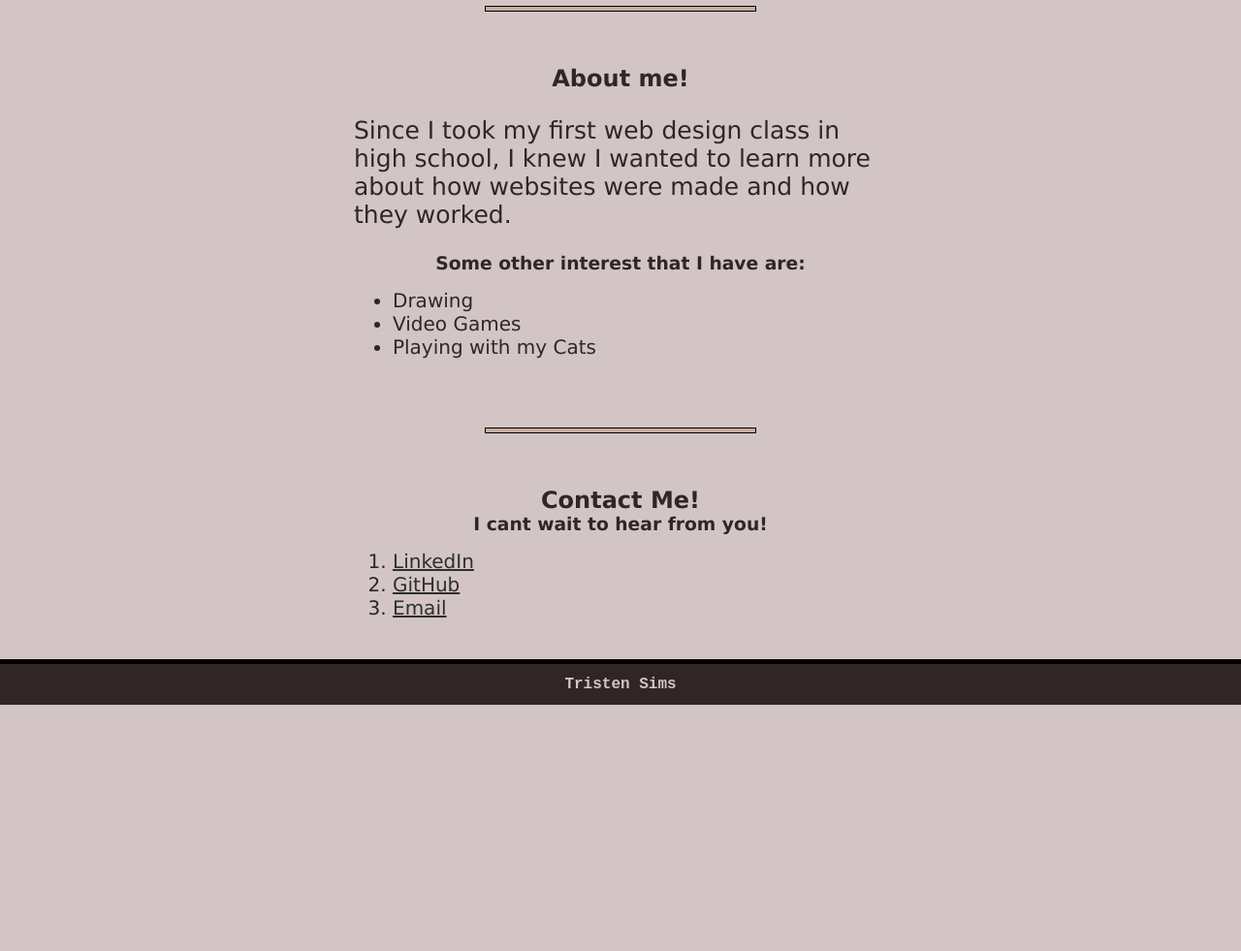
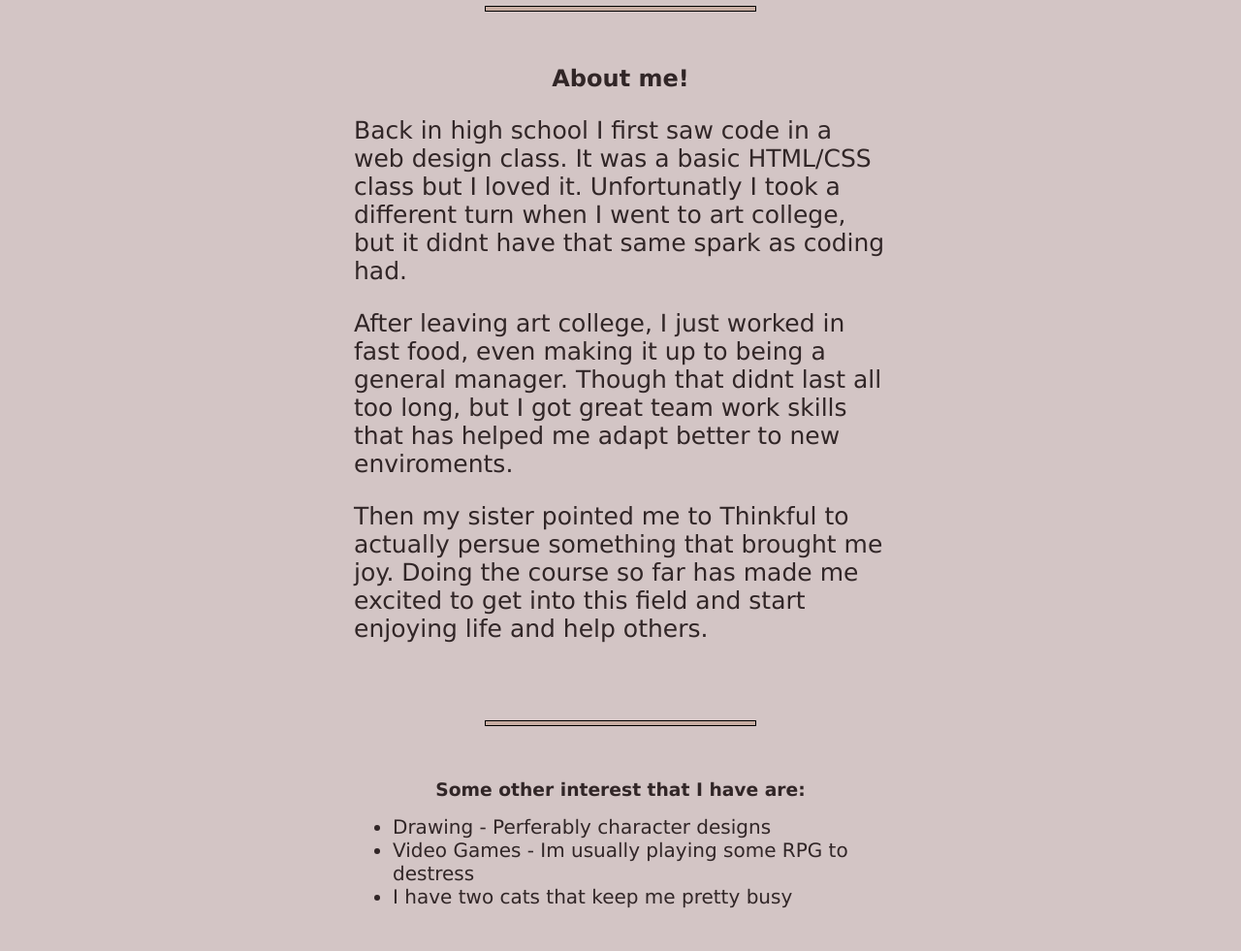
Before and after one commit to tristensims/Portfolio-Web-Page, a plain HTML site: page index.html in a window 1280 px wide. Shown: the part 600-1581 px from the top of the page at 97% size. Before the commit the page ends 1327 px from the top, so only its background shows below. Drawn offline with Linux system fonts and the light colour scheme.

Commit message:
Add files via upload

```diff
--- a/index.html
+++ b/index.html
@@ -23,15 +23,20 @@
                     <hr> <!-- defining a thematic break to make it look nicer -->
                     <section class = "text-color-font center">
                         <h2 class = "text-center">About me!</h2>
-                        <p> Since I took my first web design class in high school,
-                            I knew I wanted to learn more about how websites were
-                            made and how they worked.
-                         </p>
+                        <p> Back in high school I first saw code in a web design class. It was a basic HTML/CSS class but I loved it.
+                            Unfortunatly I took a different turn when I went to art college, but it didnt have that same spark as coding had. </p>
+                        <p>After leaving art college, I just worked in fast food, even making it up to being a general manager. Though that didnt last all too long, but I got great team work skills that
+                            has helped me adapt better to new enviroments. </p>
+                        <p> Then my sister pointed me to Thinkful to actually persue something that brought me joy. Doing the course so far has made me excited to get into this field and start enjoying
+                            life and help others. </p>
+                         </section>
+                         <hr>
+                         <section class = "text-color-font center">
                          <h3 class = "text-center">Some other interest that I have are:</h3>
                          <ul class = "text-color-font bigFont"> <!-- another list, bullet, to organize my other interest-->
-                             <li>Drawing</li>
-                             <li>Video Games</li>
-                             <li>Playing with my Cats</li>
+                             <li>Drawing - Perferably character designs </li>
+                             <li>Video Games - Im usually playing some RPG to destress</li>
+                             <li>I have two cats that keep me pretty busy</li>
                          </ul>
                     </section>
                     <hr> <!-- used it twice! -->
```
